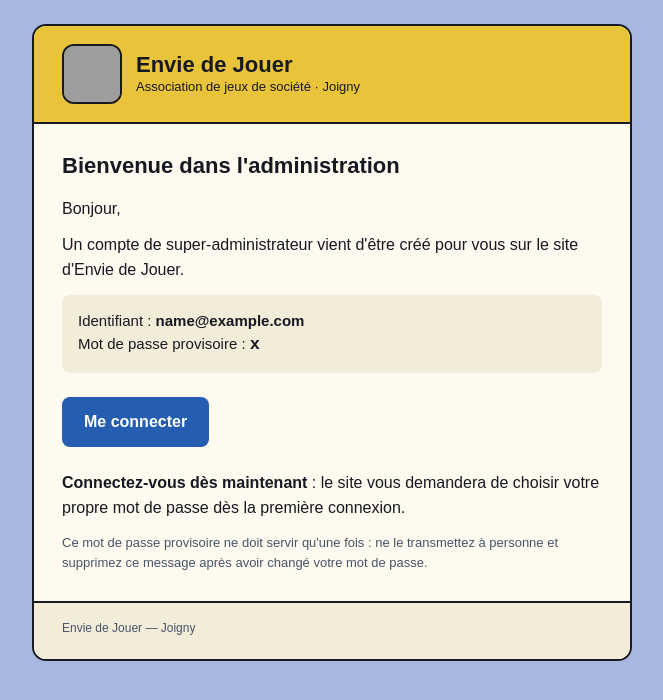
After one commit to mmagny89/edj, a Symfony app: template app/templates/emails/admin_welcome.html.twig in a window 1280 px wide. The commit adds this page. Shown: the top 700 px of the page, without its empty margins (308-971 px from the left). Run offline with Twig, Linux system fonts and the light colour scheme; the template is opened without the code that fills it: most values are stand-ins (such as "Sample title", 1, 10 or a date in 2020); some libraries are stand-ins or nearby versions; grey boxes are pictures that could not be loaded.

Commit message:
feat(admin): courriel d'accueil avec mot de passe provisoire a la creation d'un compte

```diff
--- a/app/src/Controller/app/UserAdminController.php
+++ b/app/src/Controller/app/UserAdminController.php
@@ -6,6 +6,7 @@ use App\Entity\User;
 use App\Form\UserCreationType;
 use App\Repository\UserRepository;
 use App\Security\TemporaryPassword;
+use App\Service\AdminWelcomeNotifier;
 use Doctrine\ORM\EntityManagerInterface;
 use Psr\Log\LoggerInterface;
 use Symfony\Bundle\FrameworkBundle\Controller\AbstractController;
@@ -33,6 +34,7 @@ final class UserAdminController extends AbstractController
         private readonly UserRepository $users,
         private readonly EntityManagerInterface $entityManager,
         private readonly UserPasswordHasherInterface $passwordHasher,
+        private readonly AdminWelcomeNotifier $welcome,
         #[Autowire(service: 'monolog.logger.security')]
         private readonly LoggerInterface $securityLogger,
     ) {
@@ -74,6 +76,7 @@ final class UserAdminController extends AbstractController
                 $this->entityManager->flush();
 
                 $this->audit('Compte cree.', $user, ['role' => $role]);
+                $this->welcome->send($user, $password);
                 $request->getSession()->getFlashBag()->add('credentials', ['email' => $email, 'password' => $password, 'created' => true]);
 
                 return $this->redirectToRoute('app_users');
--- a/app/templates/app/users/index.html.twig
+++ b/app/templates/app/users/index.html.twig
@@ -20,7 +20,8 @@
                 {{ credentials.created ? 'Compte créé' : 'Mot de passe réinitialisé' }} : à transmettre maintenant
             </h2>
             <p class="mt-1 text-sm text-amber-900">
-                Ce mot de passe provisoire <strong>ne sera plus affiché</strong>. Notez-le ou transmettez-le maintenant ;
+                Ce mot de passe provisoire <strong>ne sera plus affiché</strong>.{% if credentials.created %} Il vient aussi d'être envoyé à cette adresse ;
+                si le courriel n'arrive pas, transmettez-le maintenant.{% else %} Notez-le ou transmettez-le maintenant ;{% endif %}
                 la personne devra le changer dès sa connexion.
             </p>
             <dl class="mt-4 grid gap-2 sm:grid-cols-[8rem_1fr]">
--- /dev/null
+++ b/app/templates/emails/admin_welcome.html.twig
@@ -0,0 +1,33 @@
+{% extends 'emails/base.html.twig' %}
+
+{% block title %}Votre accès à l'administration{% endblock %}
+{% block preheader %}Connectez-vous et choisissez votre mot de passe.{% endblock %}
+
+{% block content %}
+    <h1 style="margin:0 0 16px;font-size:22px;line-height:1.3;color:#171922;">Bienvenue dans l'administration</h1>
+    <p style="margin:0 0 12px;">Bonjour,</p>
+    <p style="margin:0 0 12px;">
+        Un compte {{ super_admin ? 'de super-administrateur' : 'de contributeur' }} vient d'être créé pour vous sur le site d'Envie de Jouer.
+    </p>
+    <table role="presentation" width="100%" cellpadding="0" cellspacing="0" border="0" bgcolor="#f3ecd8" style="margin:0 0 12px;background-color:#f3ecd8;border-radius:8px;">
+        <tr>
+            <td style="padding:14px 16px;font-size:15px;">
+                Identifiant : <strong>{{ email }}</strong><br>
+                Mot de passe provisoire :
+                <strong style="font-family:'Courier New',Courier,monospace;font-size:17px;letter-spacing:1px;">{{ password }}</strong>
+            </td>
+        </tr>
+    </table>
+    <table role="presentation" cellpadding="0" cellspacing="0" border="0" style="margin:24px 0;">
+        <tr>
+            <td align="center" bgcolor="#255db0" style="background-color:#255db0;border-radius:8px;">
+                <a href="{{ login_url }}" style="display:inline-block;padding:13px 22px;font-size:16px;font-weight:bold;color:#ffffff;text-decoration:none;border-radius:8px;">Me connecter</a>
+            </td>
+        </tr>
+    </table>
+    <p style="margin:0 0 12px;"><strong>Connectez-vous dès maintenant</strong> : le site vous demandera de choisir votre propre mot de passe dès la première connexion.</p>
+    <p style="margin:0;font-size:13px;color:#475569;">
+        Ce mot de passe provisoire ne doit servir qu'une fois : ne le transmettez à personne et supprimez
+        ce message après avoir changé votre mot de passe.
+    </p>
+{% endblock %}
```
Also changed, not shown: app/src/Service/AdminWelcomeNotifier.php (added, +61 -0 lines), app/templates/emails/admin_welcome.txt.twig (added, +12 -0 lines), app/tests/Controller/UserAdminTest.php (+33 -0 lines), CHANGELOG.md.
